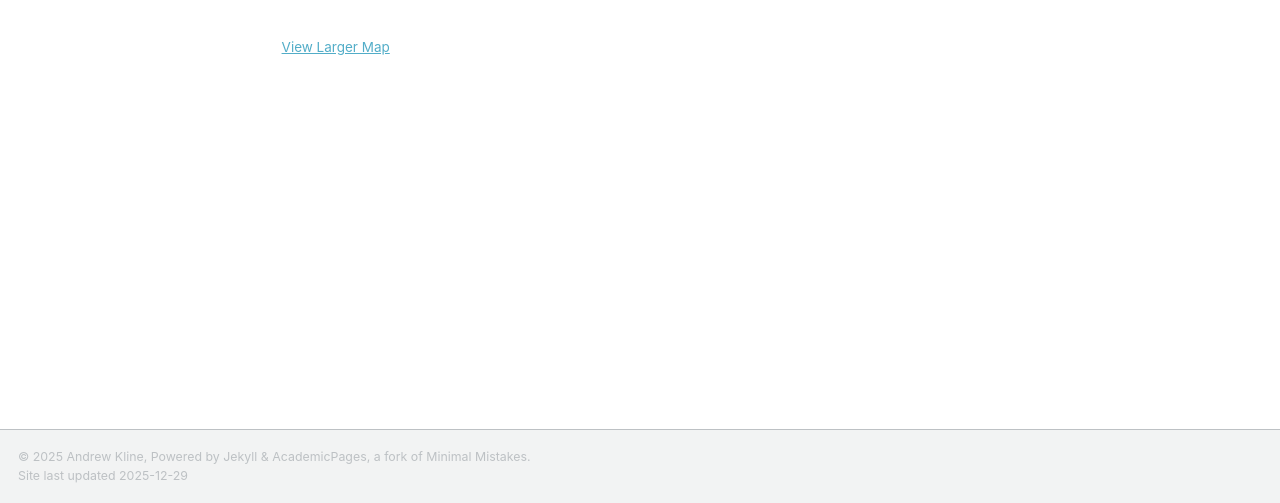
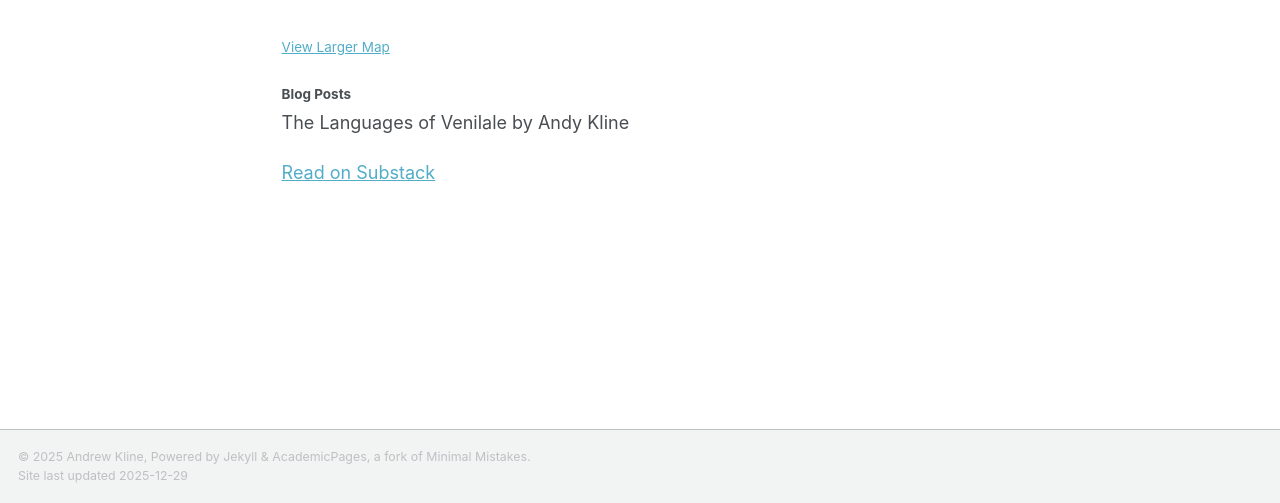
Before and after one commit to andrewlkline/andrewlkline.github.io, a Jekyll site: the page built from _pages/about.md, in a window 1280 px wide and 1232 px high. Shown: the part 729-1232 px from the top of the window. Built offline with Jekyll 4.4.1, drawn with Linux system fonts in a browser that asks for light colours; a script that is not in the unit is left out.

Commit message:
Add blog post section to about page

```diff
--- a/_pages/about.md
+++ b/_pages/about.md
@@ -16,3 +16,6 @@ My research interests focus on the documentation of the languages of Timor-Leste
 
 
 <iframe width="100%" height="350" frameborder="0" scrolling="no" marginheight="0" marginwidth="0" src="https://www.openstreetmap.org/export/embed.html?bbox=126.32847,-8.69367,126.42847,-8.59367&amp;layer=mapnik&amp;marker=-8.64367,126.37847" style="border: 1px solid black"></iframe><br/><small><a href="https://www.openstreetmap.org/?mlat=-8.64367&amp;mlon=126.37847#map=13/-8.64367/126.37847">View Larger Map</a></small>
+
+#### Blog Posts
+<div class="substack-post-embed"><p lang="en">The Languages of Venilale by Andy Kline</p><p></p><a data-post-link href="https://andykline.substack.com/p/the-languages-of-venilale">Read on Substack</a></div><script async src="https://substack.com/embedjs/embed.js" charset="utf-8"></script>
```
